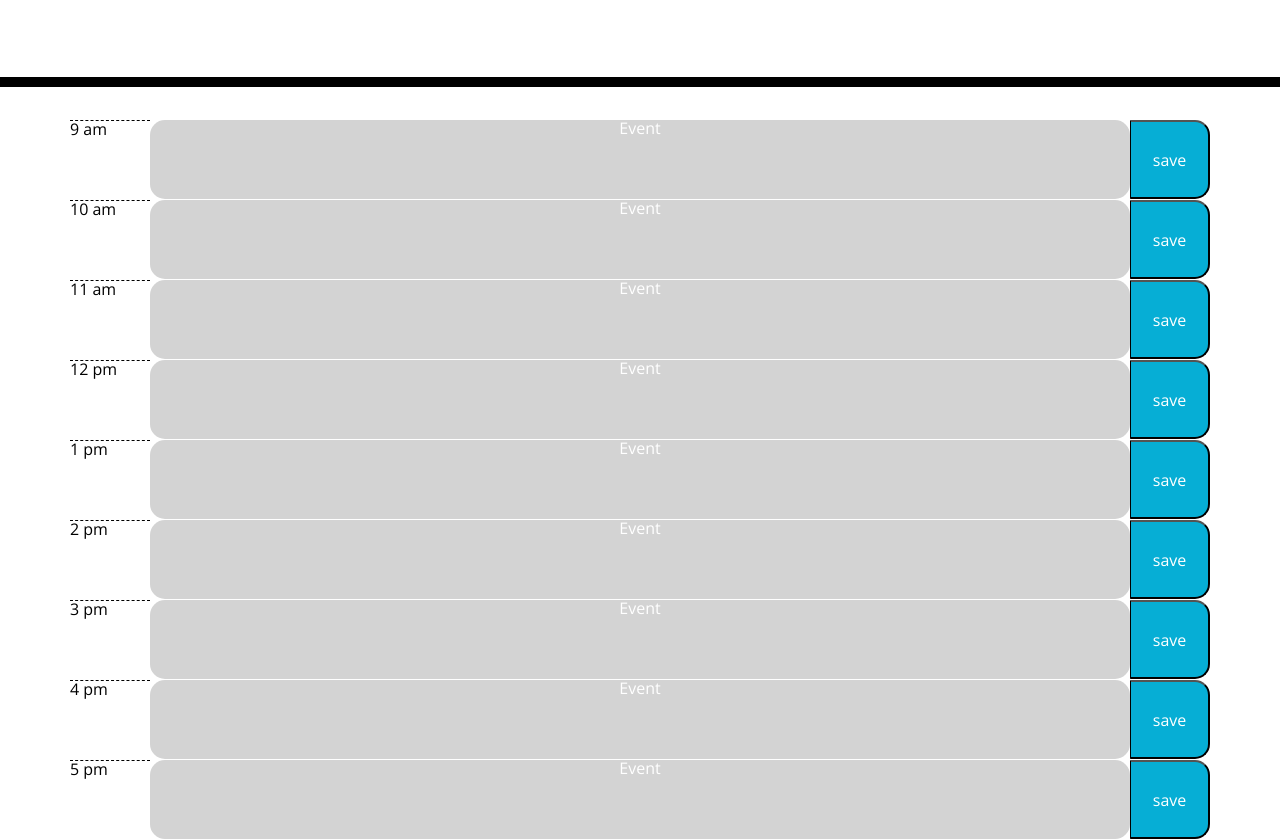
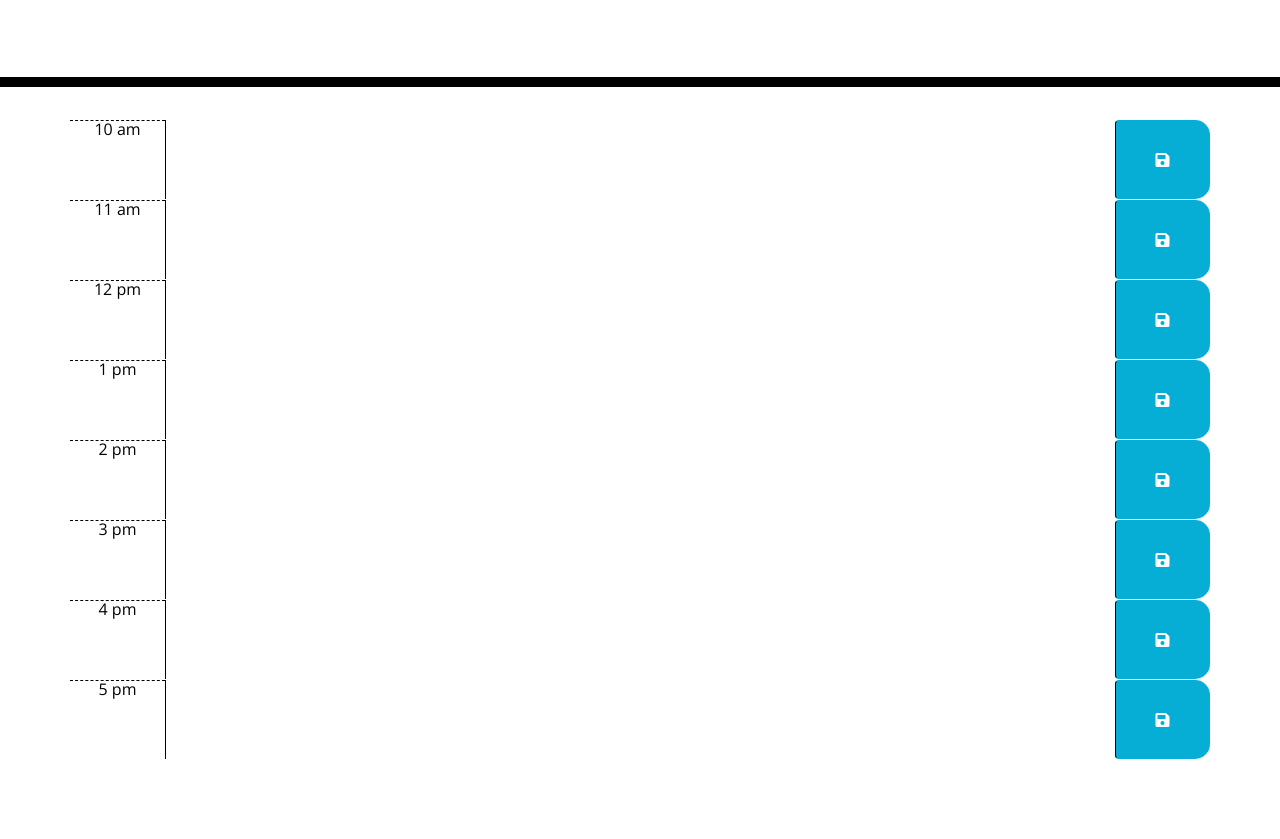
Before and after one commit to RaiderNationBuilder/workday, a plain HTML site: page index.html in a window 1280 px wide. Shown: the part 181-1020 px from the top of the page. After the commit the page ends 940 px from the top, so only its background shows below. Drawn offline with nearby package versions, Linux system fonts and the light colour scheme.

```diff
--- a/index.html
+++ b/index.html
@@ -18,6 +18,10 @@ THEN the saved events persist -->
     <meta charset="UTF-8" />
     <meta name="viewport" content="width=device-width, initial-scale=1.0" />
     <meta http-equiv="X-UA-Compatible" content="ie=edge" />
+    <script
+  src="https://code.jquery.com/jquery-3.6.0.min.js"
+  integrity="sha256-/xUj+3OJU5yExlq6GSYGSHk7tPXikynS7ogEvDej/m4="
+  crossorigin="anonymous"></script>
     <link
       rel="stylesheet"
       href="https://stackpath.bootstrapcdn.com/bootstrap/4.3.1/css/bootstrap.min.css"
@@ -44,54 +48,74 @@ THEN the saved events persist -->
     </header>
 
     <div class="container">
-      <div class="row">
-        <div class="hour">9 am</div>
-        <div class="time-block textarea past">Event</div>
-        <button type="button" class="saveBtn">save</button>
+      <!-- Timeblocks go here -->
+      <div class="row time-block">
+        <div class="col-2 col-lg-1 hour">10 am</div>
+        <textarea id="10" class="col-8 col-lg-10"></textarea>
+        <button name='10' class=" col-2 col-lg-1 btn btn-block saveBtn d-flex justify-content-center align-items-center">
+          <i class="fas fa-save"></i>
+        </button>
       </div>
-      <div class="row">
-        <div class="hour">10 am</div>
-        <div class="time-block textarea past">Event</div>
-        <button type="button" class="saveBtn">save</button>
+
+      <div class="row time-block">
+        <div class="col-2 col-lg-1 hour">11 am</div>
+        <textarea id="11" class="col-8 col-lg-10"></textarea>
+        <button  name='11' class=" col-2 col-lg-1 btn btn-block saveBtn d-flex justify-content-center align-items-center">
+          <i class="fas fa-save"></i>
+        </button>
       </div>
-      <div class="row">
-        <div class="hour">11 am</div>
-        <div class="time-block textarea past">Event</div>
-        <button type="button" class="saveBtn">save</button>
+
+      <div class="row time-block">
+        <div class="col-2 col-lg-1 hour">12 pm</div>
+        <textarea id='12' class="col-8 col-lg-10"></textarea>
+        <button name='12' class=" col-2 col-lg-1 btn btn-block saveBtn d-flex justify-content-center align-items-center">
+          <i class="fas fa-save"></i>
+        </button>
       </div>
-      <div class="row">
-        <div class="hour">12 pm</div>
-        <div class="time-block textarea past">Event</div>
-        <button type="button" class="saveBtn">save</button>
+
+      <div class="row time-block">
+        <div class="col-2 col-lg-1 hour">1 pm</div>
+        <textarea id='13' class="col-8 col-lg-10"></textarea>
+        <button  name='13'class=" col-2 col-lg-1 btn btn-block saveBtn d-flex justify-content-center align-items-center">
+          <i class="fas fa-save"></i>
+        </button>
       </div>
-      <div class="row">
-        <div class="hour">1 pm</div>
-        <div class="time-block textarea past">Event</div>
-        <button type="button" class="saveBtn">save</button>
+
+      <div class="row time-block">
+        <div class="col-2 col-lg-1 hour">2 pm</div>
+        <textarea id='14' class="col-8 col-lg-10"></textarea>
+        <button name='14' class=" col-2 col-lg-1 btn btn-block saveBtn d-flex justify-content-center align-items-center">
+          <i class="fas fa-save"></i>
+        </button>
       </div>
-      <div class="row">
-        <div class="hour">2 pm</div>
-        <div class="time-block textarea past">Event</div>
-        <button type="button" class="saveBtn">save</button>
+
+      <div class="row time-block">
+        <div class="col-2 col-lg-1 hour">3 pm</div>
+        <textarea id='15' class="col-8 col-lg-10"></textarea>
+        <button name='15' class=" col-2 col-lg-1 btn btn-block saveBtn d-flex justify-content-center align-items-center">
+          <i class="fas fa-save"></i>
+        </button>
       </div>
-      <div class="row">
-        <div class="hour">3 pm</div>
-        <div class="time-block textarea past">Event</div>
-        <button type="button" class="saveBtn">save</button>
+
+      <div class="row time-block">
+        <div class="col-2 col-lg-1 hour">4 pm</div>
+        <textarea id='16' class="col-8 col-lg-10"></textarea>
+        <button name='16' class=" col-2 col-lg-1 btn btn-block saveBtn d-flex justify-content-center align-items-center">
+          <i class="fas fa-save"></i>
+        </button>
       </div>
-      <div class="row">
-        <div class="hour">4 pm</div>
-        <div class="time-block textarea past">Event</div>
-        <button type="button" class="saveBtn">save</button>
+
+      <div class="row time-block">
+        <div class="col-2 col-lg-1 hour">5 pm</div>
+        <textarea id='17' class="col-8 col-lg-10"></textarea>
+        <button name='17' class=" col-2 col-lg-1 btn btn-block saveBtn d-flex justify-content-center align-items-center">
+          <i class="fas fa-save"></i>
+        </button>
       </div>
-      <div class="row">
-        <div class="hour">5 pm</div>
-        <div class="time-block textarea past">Event</div>
-        <button type="button" class="saveBtn">save</button>
-      </div>
-    </div>
+
 
     <script src="https://code.jquery.com/jquery-3.4.1.min.js"></script>
     <script src="https://cdnjs.cloudflare.com/ajax/libs/moment.js/2.24.0/moment.min.js"></script>
+    <script src="script.js"></script>
   </body>
 </html>
--- /dev/null
+++ b/script.js
@@ -0,0 +1,51 @@
+$(".btn").on("click", function() {
+
+    console.log($(this).attr('name'));
+
+    console.log('you got clicked', $('#' + $(this).attr('name')).val())
+
+    var scheduleData = [
+        {time: $(this).attr('name'), message: $('#' + $(this).attr('name')).val()}
+    ]
+
+    localStorage.setItem($(this).attr('name'), JSON.stringify($('#' + $(this).attr('name')).val()))
+})
+
+function displayLocalData() {
+
+    for (var key in localStorage){
+        console.log('What hour we are checking out', key)
+        console.log('message', localStorage[key])
+        $('#' + key).val( localStorage[key])
+
+        // time logic
+        console.log('current HOUR!',  moment().format('HH'))
+
+        if( parseInt(key) >  parseInt(moment().format('HH'))) {
+            console.log('KEY WAS Bigger THAN!!!!!!')
+            $('#' + key).addClass('future')
+
+        } else if ( parseInt(key) <  parseInt(moment().format('HH'))) {
+            console.log('KEY WAS less THAN!!!!!!')
+            $('#' + key).addClass('past')
+
+        } else if (parseInt(key) ===  parseInt(moment().format('HH'))) {
+            console.log('KEY WAS equal to THAN!!!!!!')
+            $('#' + key).addClass('present')
+
+        } else {
+            $('#' + key).addClass('past')
+        }
+
+    }
+
+}
+displayLocalData();
+
+
+
+
+// [
+//     {time: 10, message: 'eat breakfast'},
+//     {time: 11, message: 'lunch'}
+// ]
--- a/style.css
+++ b/style.css
@@ -28,7 +28,6 @@ textarea{
 .time-block{
   text-align: center;
   border-radius: 15px;
-  min-width: 86%;
 }
 
 .row {
@@ -41,7 +40,6 @@ textarea{
   background-color: #ffffff;
   color: #000000;
   border-top: 1px dashed #000000;
-  min-width: 7%;
 }
 
 .past {
```
